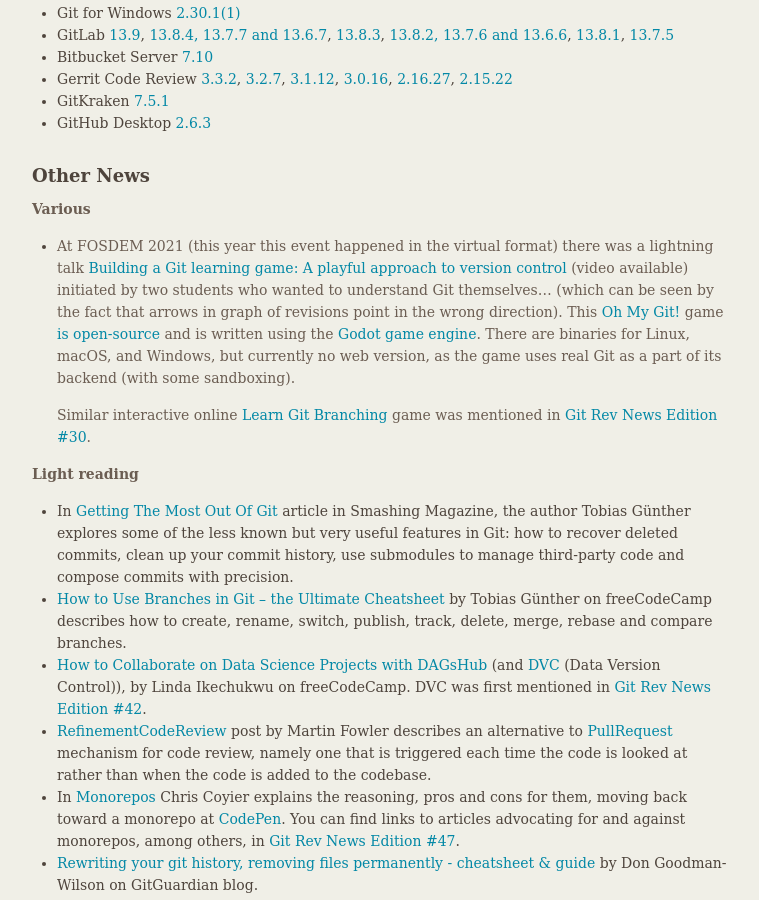
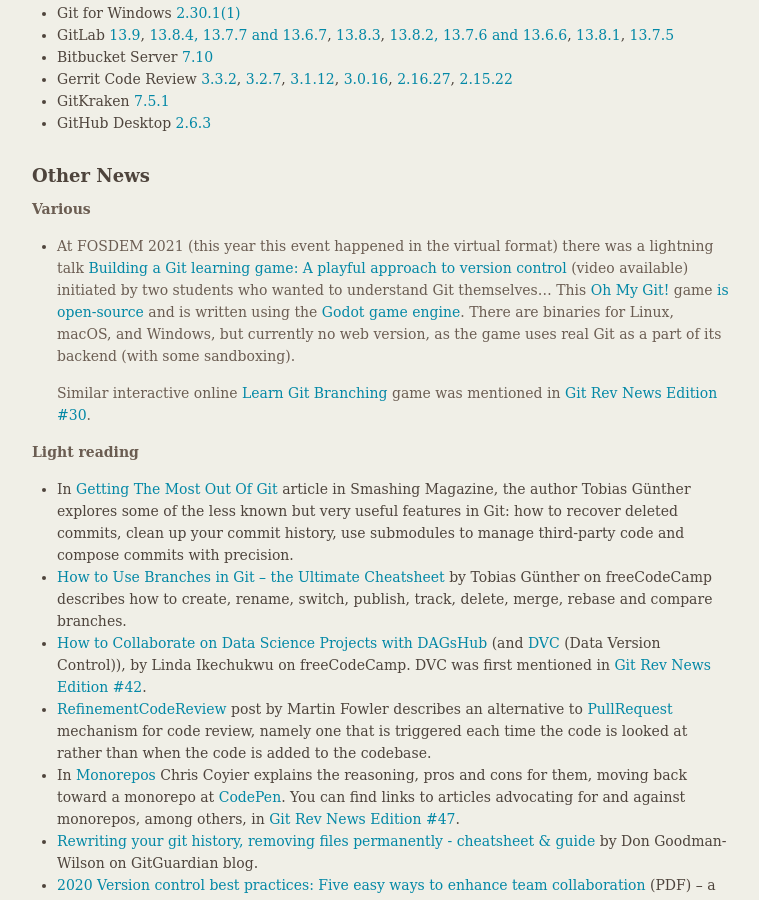
Before and after one commit to git/git.github.io, a Jekyll site: the page built from rev_news/drafts/edition-72.md, in a window 1280 px wide and 900 px high, scrolled down 2871 px. Shown: the whole window, without its empty margins (377-1136 px from the left). Built offline with Jekyll 4.4.1, drawn with Linux system fonts in a browser that asks for light colours.

Commit message:
rn-72: Fix comment about "Building a Git learning game" talk

```diff
--- a/rev_news/drafts/edition-72.md
+++ b/rev_news/drafts/edition-72.md
@@ -213,8 +213,7 @@
 * At FOSDEM 2021 (this year this event happened in the virtual format)
   there was a lightning talk [Building a Git learning game: A playful approach to version control](https://fosdem.org/2021/schedule/event/git_learning_game/) (video available)
   initiated by two students who wanted to understand Git themselves...
-  (which can be seen by the fact that arrows in graph of revisions point
-  in the wrong direction).  This [Oh My Git!](https://ohmygit.org/) game
+  This [Oh My Git!](https://ohmygit.org/) game
   [is open-source](https://github.com/git-learning-game/oh-my-git) and
   is written using the [Godot game engine](https://godotengine.org/).
   There are binaries for Linux, macOS, and Windows, but currently no web
```
